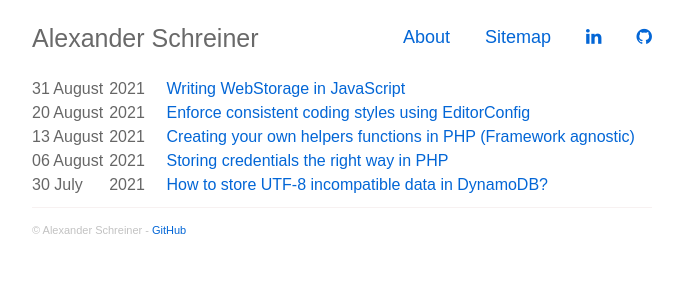
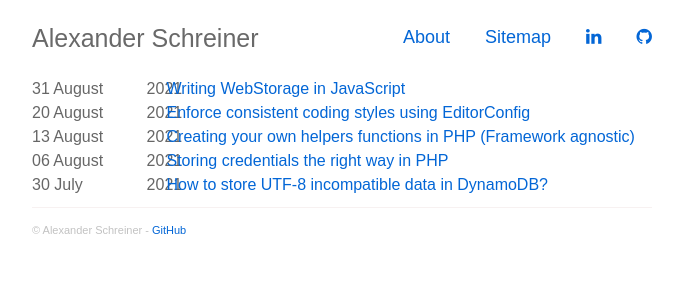
Before and after one commit to alexander-schreiner/alexander-schreiner.github.io, a Jekyll site: the page built from index.html, in a window 1280 px wide. Shown: the top 300 px of the page, without its empty margins (298-981 px from the left). Built offline with Jekyll 4.4.1, drawn with Linux system fonts in a browser that asks for light colours; nearby versions of some CDN libraries; the list of posts is cut into pages by our own code.

Commit message:
Update index.html

```diff
--- a/index.html
+++ b/index.html
@@ -9,10 +9,10 @@ layout: default
         <div class="row">
           <div class="col-md-3" style="width: 23%;float:left;">
             <div class="row">
-              <div class="col-md-7" style="padding-right: 0;">
+              <div class="col-md-7" style="padding-right: 0;float:left;">
                 {{ post.date | date: "%d %B" }}
               </div>
-              <div class="col-md-2 text-right" style="padding-left: 5px;">
+              <div class="col-md-2 text-right" style="padding-left: 5px;float:right;">
                 {{ post.date | date: "%Y" }}
               </div>
             </div>
```
